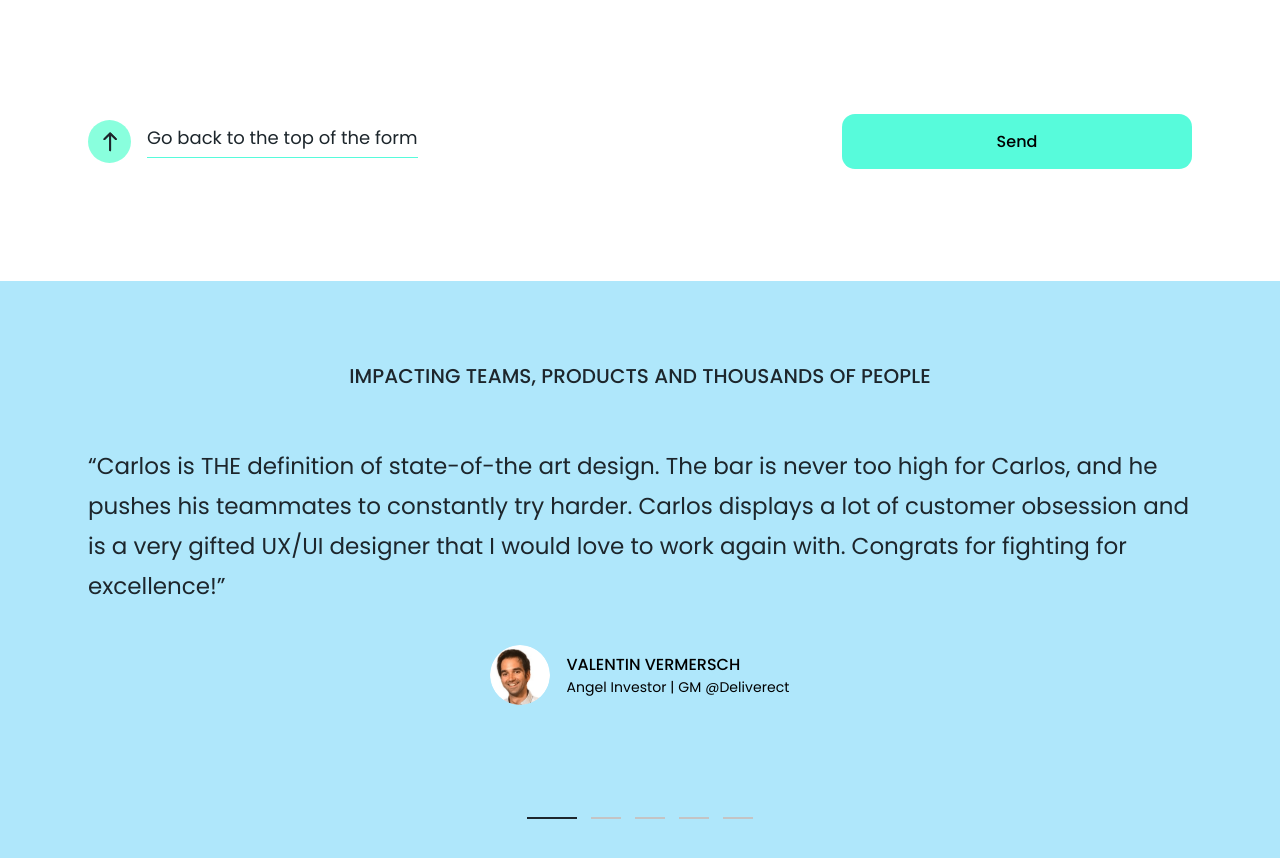
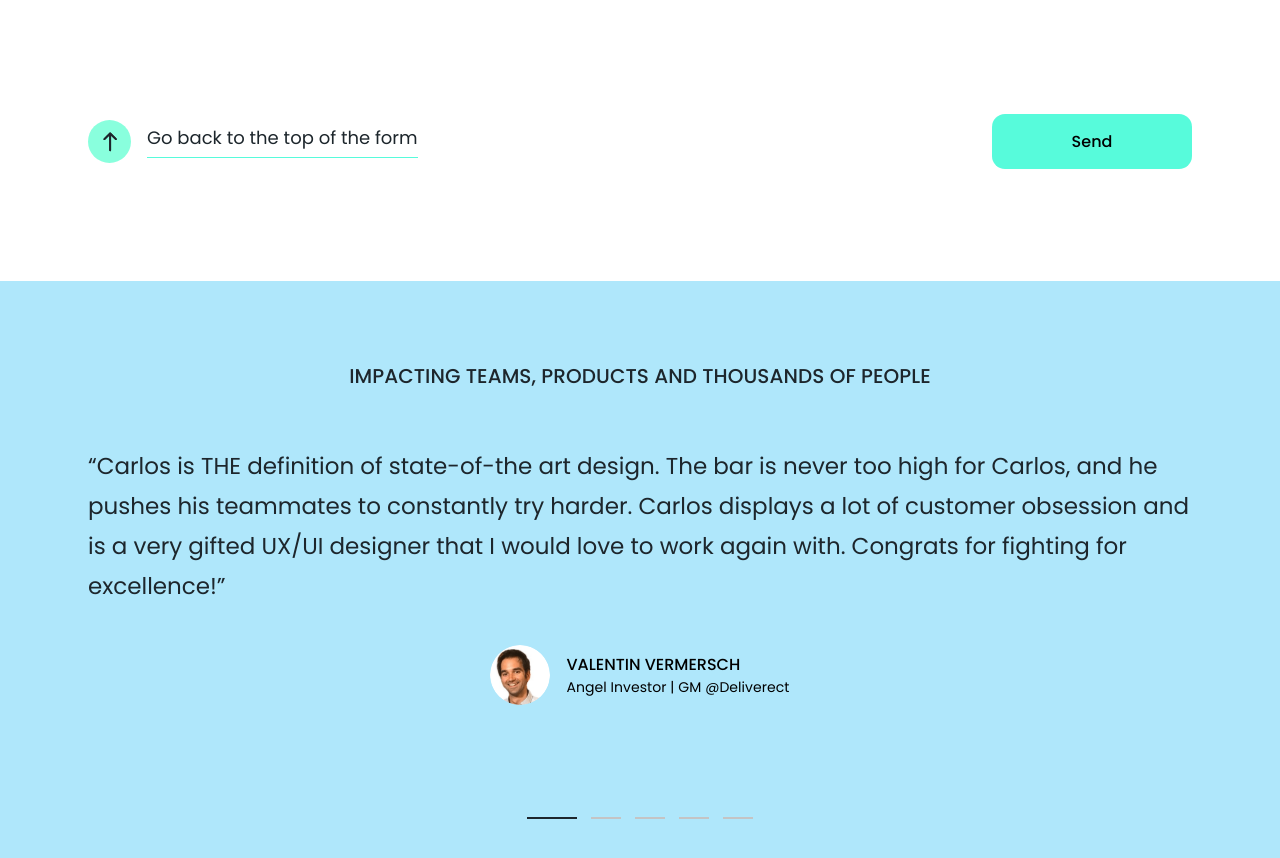
Before and after one commit to 01Comandos/Portfolio-Comandos, a Next.js app: page /contact in a window 1280 px wide. Shown: the part 1585-2443 px from the top of the page. Built offline with nearby package versions, Linux system fonts and the light colour scheme.

Commit message:
Fixed send button in contact form for resolution greater than 769px

```diff
--- a/components/ContactForm/ContactForm.module.css
+++ b/components/ContactForm/ContactForm.module.css
@@ -131,6 +131,23 @@
   width: 100%;
 }
 
+@media (min-width: 769px) {
+  .container {
+    padding-top: 5.5rem;
+    padding-bottom: 5.5rem;
+  }
+
+  .optionsContainer {
+    flex-direction: row;
+    justify-content: space-between;
+  }
+
+  .send {
+    margin-top: 0;
+    max-width: 200px;
+  }
+}
+
 @media (min-width: 1025px) {
   .divider {
     display: none;
@@ -191,13 +208,6 @@
   }
 }
 
-@media (min-width: 769px) {
-  .container {
-    padding-top: 5.5rem;
-    padding-bottom: 5.5rem;
-  }
-}
-
 @media (min-width: 1201px) {
   .container {
     padding-top: 7rem;
```
